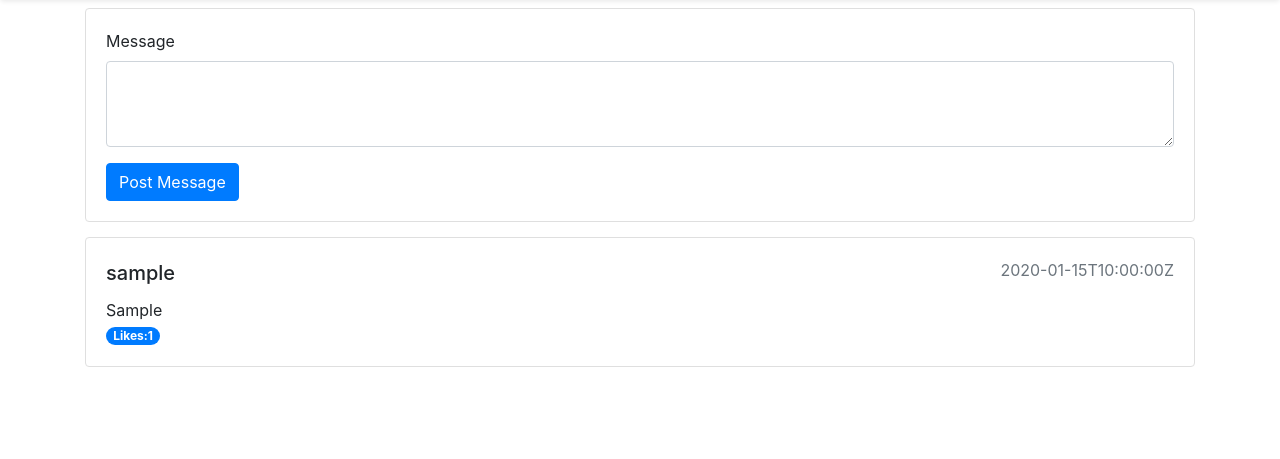
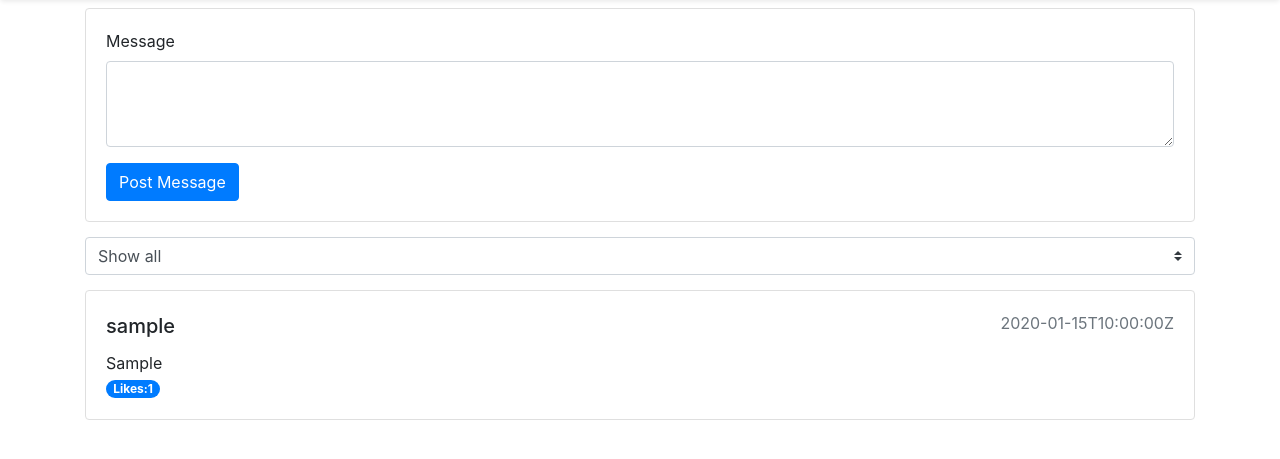
Before and after one commit to frozzenshooter/ADIS-Lab, a Django app: page / in a window 1280 px wide. Shown: the part 72-531 px from the top of the page. Run offline with Django 3.2, Linux system fonts and the light colour scheme; a user stored in the database is signed in; tables that the repository leaves empty hold one stand-in row (values such as "Sample post"); data that the repository does not hold is empty; some libraries are stand-ins or nearby versions.

Commit message:
Selection between favorites and all roars added

```diff
--- a/assignment03/Roary/roaryapp/static/index.css
+++ b/assignment03/Roary/roaryapp/static/index.css
@@ -5,6 +5,10 @@
 
 .like-button{
     cursor: pointer
+}
+
+.roary-selector{
+    margin-bottom: 15px;
 }
 
 #new-roary {
--- a/assignment03/Roary/roaryapp/templates/index.html
+++ b/assignment03/Roary/roaryapp/templates/index.html
@@ -36,6 +36,12 @@
             </form>
         </div>
     </div>
+    <div class="container roary-selector">
+            <select class="custom-select" id="roary-select">
+                <option value="1" selected>Show all </option>
+                <option value="2">Show favorites</option>
+            </select>
+    </div>
     <div class="container" id="roary-container">
 
     </div>
@@ -46,6 +52,8 @@
 {% endif %}
 
 <script>
+
+    let SHOW_ONLY_FAVORITES = false;
 
     function createRoary(roary){
 
@@ -92,6 +100,21 @@
     }
 
     function updateRoarys(){
+        if(SHOW_ONLY_FAVORITES){
+            fetch('favorites')
+            .then(response => response.json())
+            .then(roarys =>
+            {
+                console.log(roarys);
+
+                // remove old posts and create new ones
+                const roary_container = document.getElementById("roary-container");
+                roary_container.innerHTML = "";
+                for(let roary of roarys){
+                    roary_container.appendChild(createRoary(roary));
+                }
+            });
+        }else{
             fetch('roars')
             .then(response => response.json())
             .then(roarys =>
@@ -106,9 +129,22 @@
                 }
             });
         }
+    }
 
     document.addEventListener('DOMContentLoaded', () => {
         updateRoarys();
+
+        const selectElement = document.getElementById('roary-select');
+
+        selectElement.addEventListener('change', (event) => {
+            if(event.target.value == 2){
+                SHOW_ONLY_FAVORITES = true;
+            }else{
+                SHOW_ONLY_FAVORITES = false;
+            }
+
+            updateRoarys();
+        });
 
         setInterval(() => {
             updateRoarys();
--- a/assignment03/Roary/roaryapp/urls.py
+++ b/assignment03/Roary/roaryapp/urls.py
@@ -5,4 +5,5 @@ from . import views
 urlpatterns = [
     path('', views.index, name='index'),
     path('roars/', views.roars, name='roars'),
+    path('favorites/', views.favorites, name='favorites'),
 ]
--- a/assignment03/Roary/roaryapp/views.py
+++ b/assignment03/Roary/roaryapp/views.py
@@ -1,3 +1,4 @@
+from typing import Annotated
 from django.shortcuts import render
 from django.http import JsonResponse
 from .models import Roar, Like
@@ -24,3 +25,20 @@ def roars(request):
     data = list(roars.values())
 
     return JsonResponse(data, safe=False)
+
+def favorites(request):
+
+    data = list()
+
+    if request.user.is_authenticated:
+        current_user_id = request.user.id
+
+        # Subquery which will be used to check if a like from this user exists
+        hasUserLiked = Like.objects.filter(roar=OuterRef('pk'), user=current_user_id)
+
+        # Load all roars form the db and count the current likes and resolve the author name
+        roars = Roar.objects.filter(like__user= current_user_id).annotate(likes=Count('like')).annotate(username = F('author__username')).annotate(userHasLiked=Exists(hasUserLiked))
+
+        data = list(roars.values())
+
+    return JsonResponse(data, safe=False)
```
Lines whose indentation alone changed are shown as unchanged.
